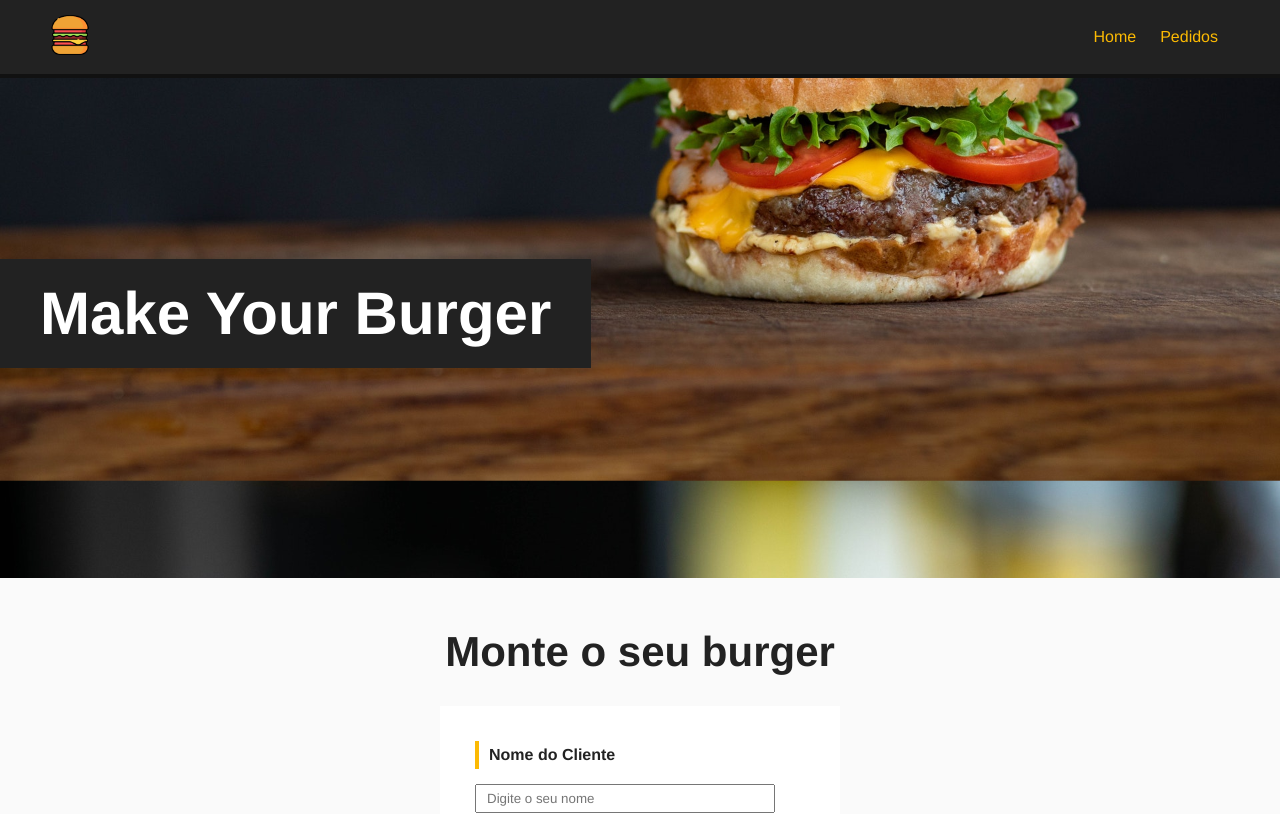
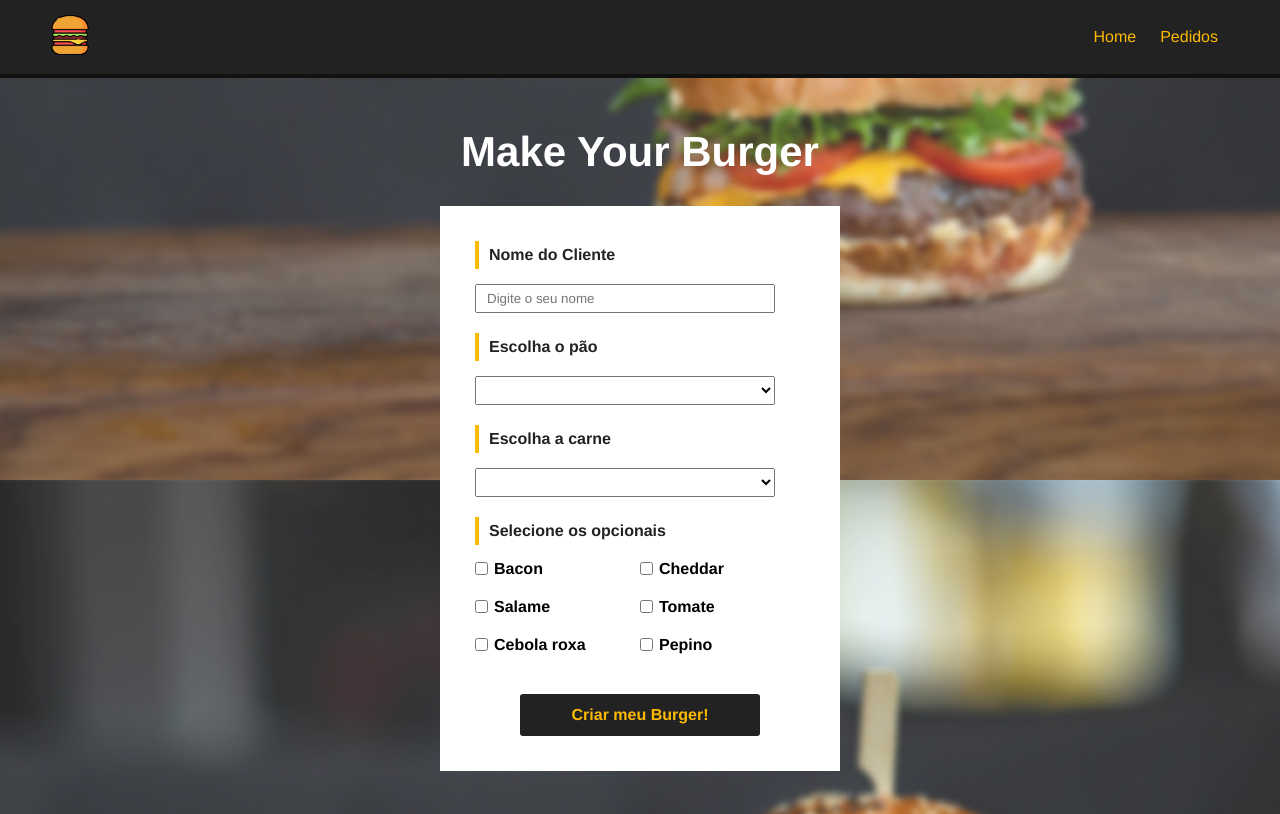
Before and after one commit to tabataruiz/make-your-burger, a Vue app: page / in a window 1280 px wide. Shown: the top 814 px of the page. Built offline with nearby package versions, Linux system fonts and the light colour scheme; data requests are answered from the project's data file.

Commit message:
Ajuste de layout

```diff
--- a/db/db.json
+++ b/db/db.json
@@ -79,24 +79,15 @@
   ],
   "burgers": [
     {
-      "nome": "Ross Geller",
-      "carne": "Alcatra",
+      "nome": "Marcos Junior",
+      "carne": "Maminha",
       "pao": "Italiano Branco",
       "opcionais": [
-        "Bacon"
+        "Bacon",
+        "Salame"
       ],
-      "status": "Finalizado",
-      "id": 3
-    },
-    {
-      "nome": "Phoebe Buffay",
-      "carne": "Picanha",
-      "pao": "3 Queijos",
-      "opcionais": [
-        "Cebola roxa"
-      ],
-      "status": "Finalizado",
-      "id": 4
+      "status": "Solicitado",
+      "id": 1
     }
   ]
 }
--- a/src/components/Banner.vue
+++ b/src/components/Banner.vue
@@ -1,6 +1,6 @@
 <template>
   <div id="main-banner">
-    <h1>Make Your Burger</h1>
+    <!-- <h1>Make Your Burger</h1> -->
   </div>
 </template>
 
--- a/src/views/HomeView.vue
+++ b/src/views/HomeView.vue
@@ -1,8 +1,8 @@
 <template>
   <div class="main">
-    <Banner></Banner>
+    <!-- <Banner></Banner> -->
     <div class="main-container">
-      <h1>Monte o seu burger</h1>
+      <h1>Make Your Burger</h1>
       <BurgerForm></BurgerForm>
     </div>
   </div>
@@ -25,4 +25,14 @@ export default {
 .main {
   background: #fafafa;
 }
+
+.main-container {
+  background-image: url("/public/img/burger.jpg");
+  background-position: 0 -450px;
+  background-size: cover;
+}
+
+h1 {
+  color: #fff;
+}
 </style>
```
Also changed, not shown: public/img/burger.jpg.
